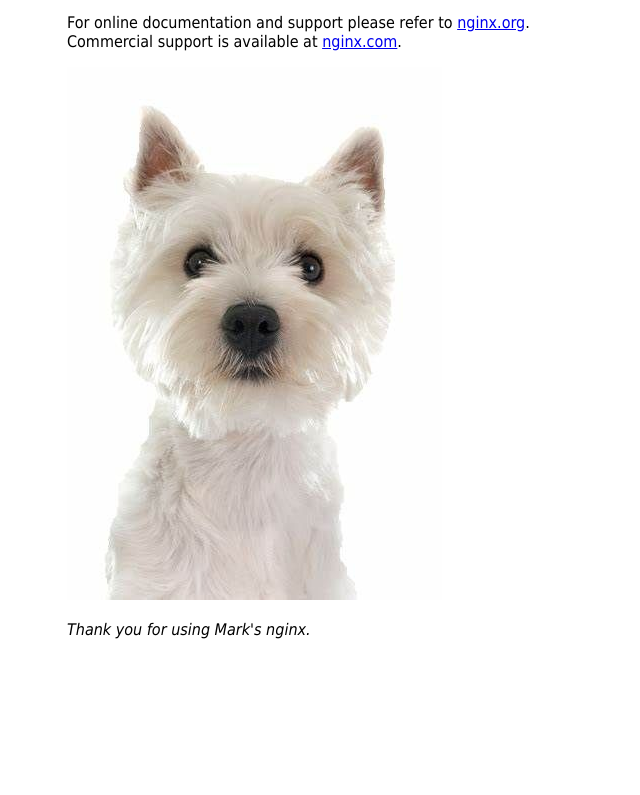
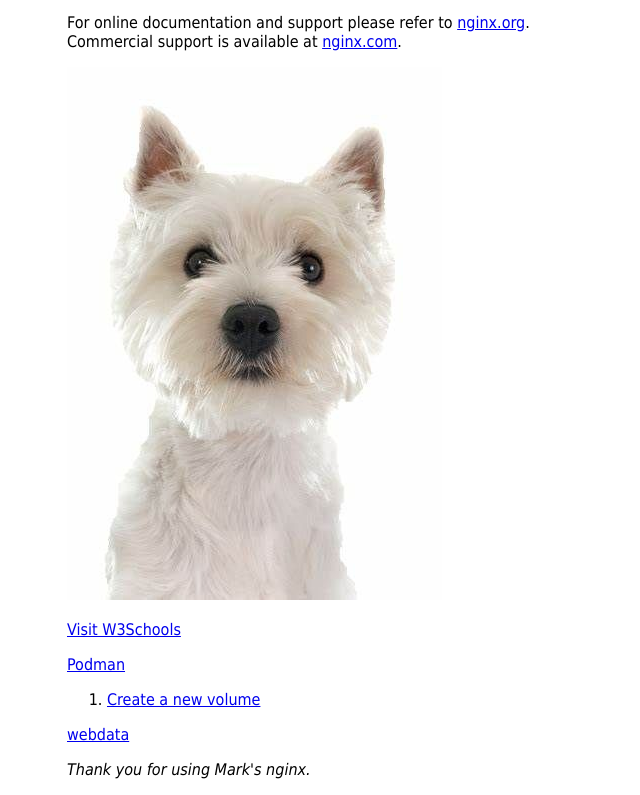
Before and after one commit to mwoodpatrick/my_podman_experiments, a plain HTML site: page mynginx/html/index.html in a window 1280 px wide. Shown: the part 122-917 px from the top of the page, without its empty margins (293-933 px from the left). Before the commit the page ends 800 px from the top, so only its background shows below. Drawn offline with Linux system fonts and the light colour scheme.

Commit message:
Add mynginx

```diff
--- a/mynginx/html/index.html
+++ b/mynginx/html/index.html
@@ -18,7 +18,14 @@ working. Further configuration is required.</p>
 Commercial support is available at
 <a href="http://nginx.com/">nginx.com</a>.</p>
 
-<img src="images/westie.jpg" alt="Westie">
+<img src="images/westie.jpg" alt="Westie"><p>
+
+<a href="https://www.w3schools.com">Visit W3Schools</a><p>
+<a href="https://docs.podman.io/en/latest/index.html">Podman</a><p>
+<ol>
+  <li><a href="https://docs.podman.io/en/latest/markdown/podman-volume-create.1.html">Create a new volume</a><p></li>
+</ol>
+<a href="webdata/index.html">webdata</a><p>
 
 <p><em>Thank you for using Mark's nginx.</em></p>
 </body>
```
Also changed, not shown: README.md, 2 other files.
